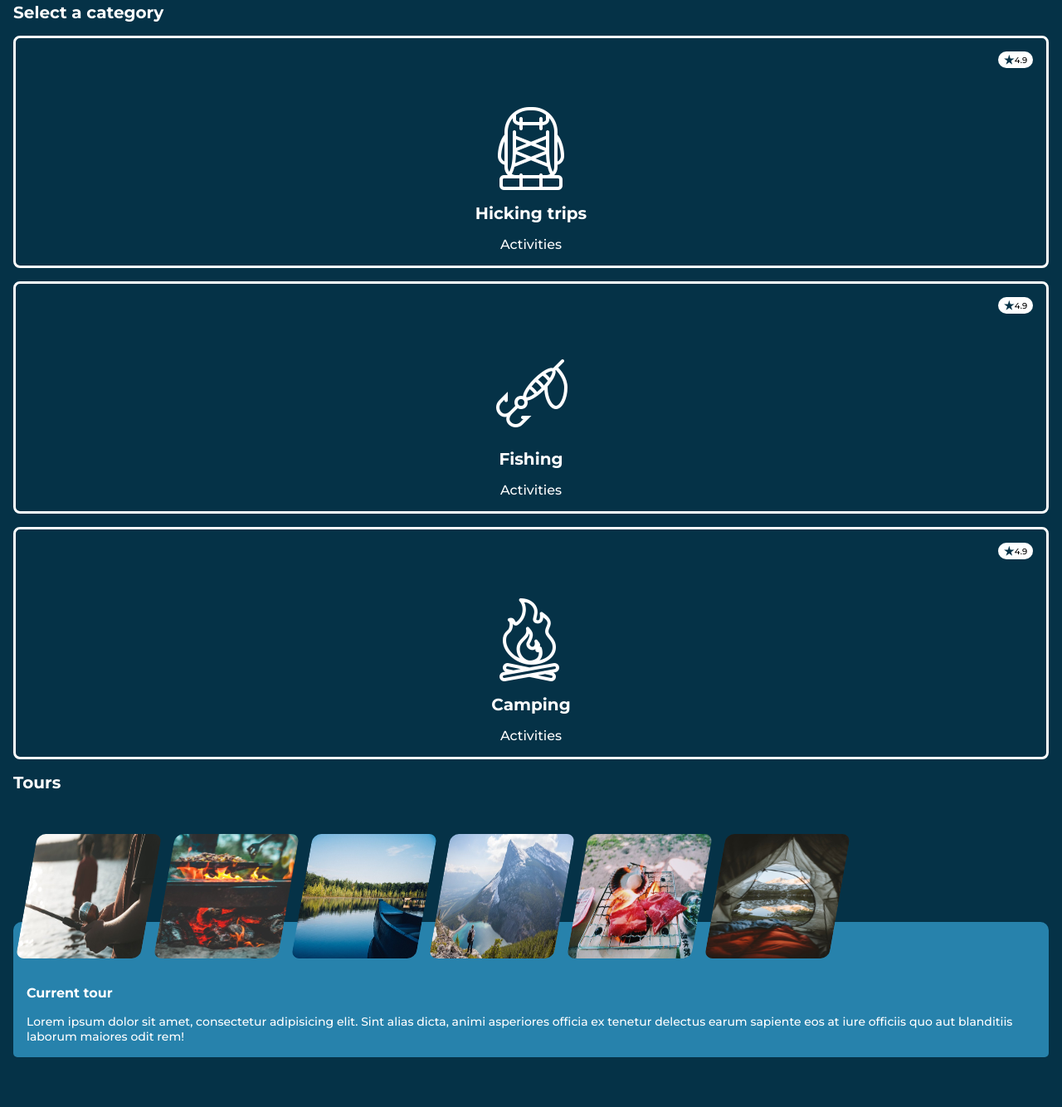
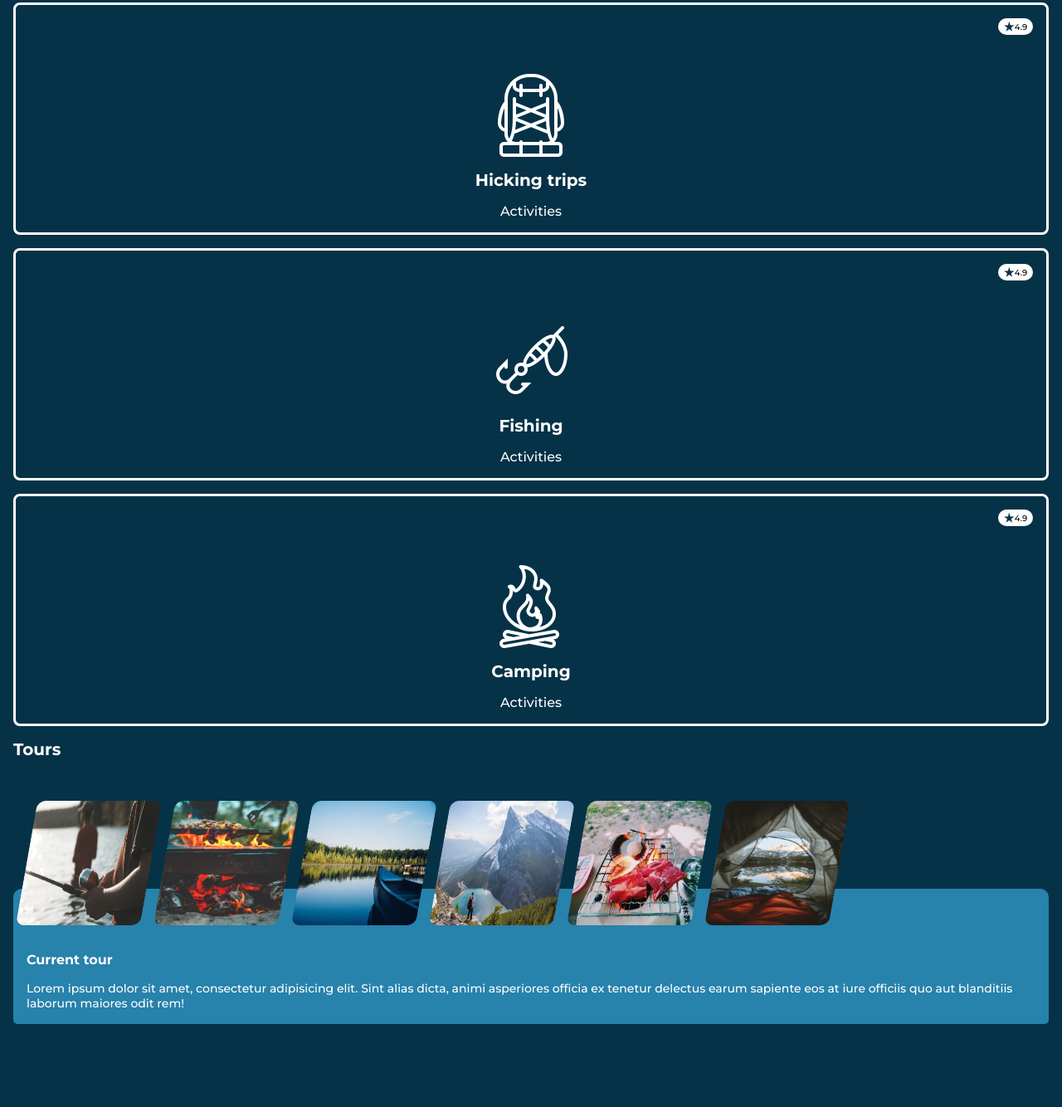
Before and after one commit to AlejandroLeyvaa/travel-app, a website built with webpack: page public/index.html in a window 1280 px wide. Shown: the part 866-2200 px from the top of the page at 83% size. After the commit the page ends 2160 px from the top, so only its background shows below. Built offline with nearby package versions, Linux system fonts and the light colour scheme.

Commit message:
Run function render because not print images on deploy state and fix some styles

```diff
--- a/public/index.html
+++ b/public/index.html
@@ -11,111 +11,7 @@
 </head>
 
 <body>
-  <div id="root">
-    <header class="header">
-      <figure class="hero">
-        <img src="../src/assets/images/lake.jpg" alt="">
-      </figure>
-      <form class="search">
-        <h2 class="title">The journey starts now!</h2>
-        <input type="text" name="search" id="search">
-      </form>
-    </header>
-
-    <main class="main">
-      <h2 class="title">
-        Select a category
-      </h2>
-
-      <section class="categories">
-
-        <div class="category">
-
-          <div class="rank">
-            <div class="rank__start"></div>
-            <span>4.9</span>
-          </div>
-
-          <figure class="image__container">
-            <img class='image--filter' src="../src/assets/images/icons8-expedition-backpack-100.png" alt="">
-          </figure>
-          <h2 class="title">Hicking trips</h2>
-          <p class="paragraph">Activities</p>
-        </div>
-
-        <div class="category">
-
-          <div class="rank">
-            <div class="rank__start"></div>
-            <span>4.9</span>
-          </div>
-
-          <figure class="image__container">
-            <img class='image--filter' src="../src/assets/images/icons8-spinner-lure-100.png" alt="">
-          </figure>
-          <h2 class="title">Fishing</h2>
-          <p class="paragraph">Activities</p>
-        </div>
-
-        <div class="category">
-
-          <div class="rank">
-            <div class="rank__start"></div>
-            <span>4.9</span>
-          </div>
-
-          <figure class="image__container">
-            <img class='image--filter' src="../src/assets/images/icons8-campfire-100.png" alt="">
-          </figure>
-          <h2 class="title">Camping</h2>
-          <p class="paragraph">Activities</p>
-        </div>
-
-      </section>
-
-      <section class="tours">
-        <h2 class="title">Tours</h2>
-
-        <div class="tours__container">
-
-          <figure class="image__container">
-            <img src="../src/assets/images/rsz_sean-musil-ah2ofe8aqds-unsplash.jpg" alt="">
-          </figure>
-
-          <figure class="image__container">
-            <img src="../src/assets/images/rsz_daniel-norris-2tddnkqpv0a-unsplash.jpg" alt="">
-          </figure>
-
-          <figure class="image__container">
-            <img src="../src/assets/images/rsz_aaron-burden-uffiweqspd4-unsplash.jpg" alt="">
-          </figure>
-
-          <figure class="image__container">
-            <img src="../src/assets/images/rsz_kalen-emsley-mgjskgio_ji-unsplash.jpg" alt="">
-          </figure>
-
-
-          <figure class="image__container">
-            <img src="../src/assets/images/rsz_angela-onyin-u_naqvsarfm-unsplash.jpg" alt="">
-          </figure>
-
-          <figure class="image__container">
-            <img src="../src/assets/images/rsz_peter-thomas-vcpjwm2kjbk-unsplash.jpg" alt="">
-          </figure>
-
-        </div>
-
-        <div class="tours-description">
-          <h2 class="title">Current tour</h2>
-          <p class="paragraph">Lorem ipsum dolor sit amet, consectetur adipisicing elit. Sint alias dicta, animi
-            asperiores officia ex tenetur delectus earum sapiente eos at iure officiis quo aut blanditiis laborum
-            maiores odit rem!</p>
-        </div>
-
-      </section>
-
-    </main>
-  </div>
+  <div id="root"></div>
 </body>
 
 </html>
--- a/src/components/categories.js
+++ b/src/components/categories.js
@@ -7,12 +7,12 @@ import spinnerLure from '../assets/images/icons8-spinner-lure-100.png';
     <div class="category">
 
       <div class="rank">
-        <div class="rank-start"></div>
+        <div class="rank__start"></div>
         <span>4.9</span>
       </div>
 
       <figure class="image__container">
-        <img src="${expedition}" alt="">
+        <img class="image--filter" src="${expedition}" alt="">
       </figure>
       <h2 class="title">Hicking trips</h2>
       <p class="paragraph">Activities</p>
@@ -21,12 +21,12 @@ import spinnerLure from '../assets/images/icons8-spinner-lure-100.png';
       <div class="category">
 
       <div class="rank">
-        <div class="rank-start"></div>
+        <div class="rank__start"></div>
         <span>4.9</span>
       </div>
 
       <figure class="image__container">
-        <img src="${spinnerLure}" alt="">
+        <img class="image--filter" src="${spinnerLure}" alt="">
       </figure>
       <h2 class="title">Fishing</h2>
       <p class="paragraph">Activities</p>
@@ -35,12 +35,12 @@ import spinnerLure from '../assets/images/icons8-spinner-lure-100.png';
       <div class="category">
 
       <div class="rank">
-        <div class="rank-start"></div>
+        <div class="rank__start"></div>
         <span>4.9</span>
       </div>
 
       <figure class="image__container">
-        <img src="${campfire}" alt="">
+        <img class="image--filter" src="${campfire}" alt="">
       </figure>
       <h2 class="title">Camping</h2>
       <p class="paragraph">Activities</p>
--- a/src/components/tours.js
+++ b/src/components/tours.js
@@ -1,5 +1,48 @@
+import aaron from '../assets/images/rsz_aaron-burden-uffiweqspd4-unsplash.jpg';
+import angela from '../assets/images/rsz_angela-onyin-u_naqvsarfm-unsplash.jpg';
+import kalen from '../assets/images/rsz_kalen-emsley-mgjskgio_ji-unsplash.jpg';
+import peter from '../assets/images/rsz_peter-thomas-vcpjwm2kjbk-unsplash.jpg';
+import musil from '../assets/images/rsz_sean-musil-ah2ofe8aqds-unsplash.jpg';
+import daniel from '../assets/images/rsz_daniel-norris-2tddnkqpv0a-unsplash.jpg';
+
 const tours = `
   <h2 class="title">Tours</h2>
+
+  <div class="tours__container">
+
+    <figure class="image__container">
+      <img src="${musil}" alt="">
+    </figure>
+
+    <figure class="image__container">
+      <img src="${daniel}" alt="">
+    </figure>
+
+    <figure class="image__container">
+      <img src="${aaron}" alt="">
+    </figure>
+
+    <figure class="image__container">
+      <img src="${kalen}" alt="">
+    </figure>
+
+
+    <figure class="image__container">
+      <img src="${angela}" alt="">
+    </figure>
+
+    <figure class="image__container">
+      <img src="${peter}" alt="">
+    </figure>
+
+  </div>
+
+  <div class="tours-description">
+    <h2 class="title">Current tour</h2>
+    <p class="paragraph">Lorem ipsum dolor sit amet, consectetur adipisicing elit. Sint alias dicta, animi
+      asperiores officia ex tenetur delectus earum sapiente eos at iure officiis quo aut blanditiis laborum
+      maiores odit rem!</p>
+  </div>
 `;
 
 export default tours;
--- a/src/index.js
+++ b/src/index.js
@@ -21,4 +21,4 @@ function render() {
   });
 };
 
-// window.addEventListener('load', render());
+window.addEventListener('load', render());
```
